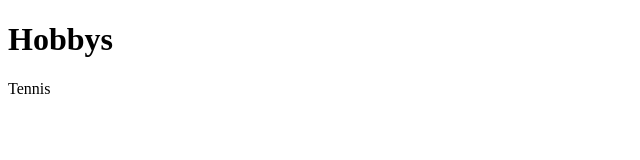
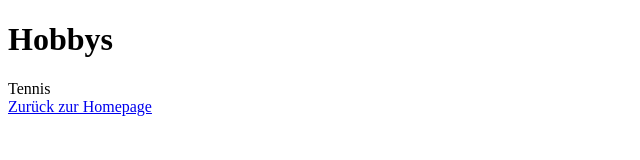
Before and after one commit to salma-bachar/WebsiteSBFKSA, a plain HTML site: page florian.html in a window 1280 px wide. Shown: the whole page, without its empty margins (0-640 px from the left). Drawn offline with Linux system fonts and the light colour scheme.

Commit message:
Created link back to homepage

```diff
--- a/florian.html
+++ b/florian.html
@@ -8,5 +8,6 @@
 <body>
     <h1>Hobbys</h1>
     <section>Tennis</section>
+    <a href="index.html">Zurück zur Homepage</a>
 </body>
 </html>
```
